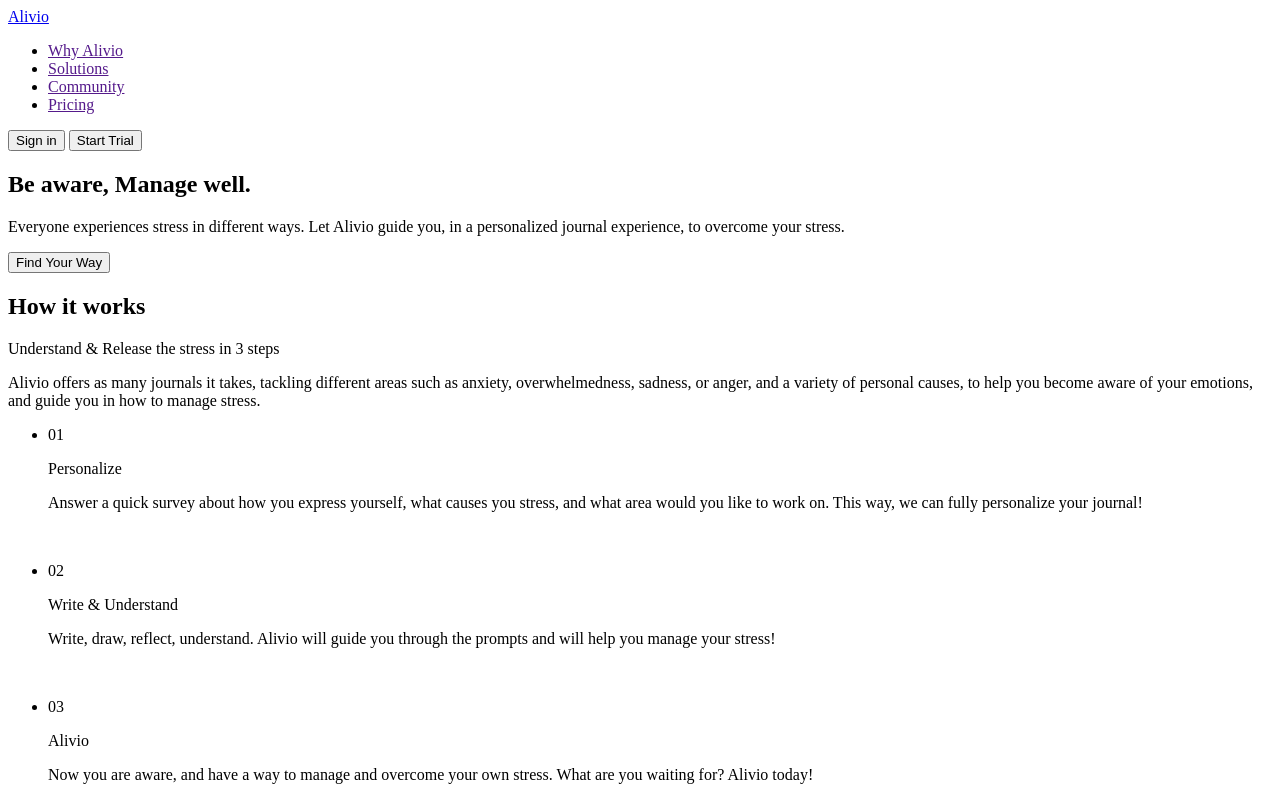
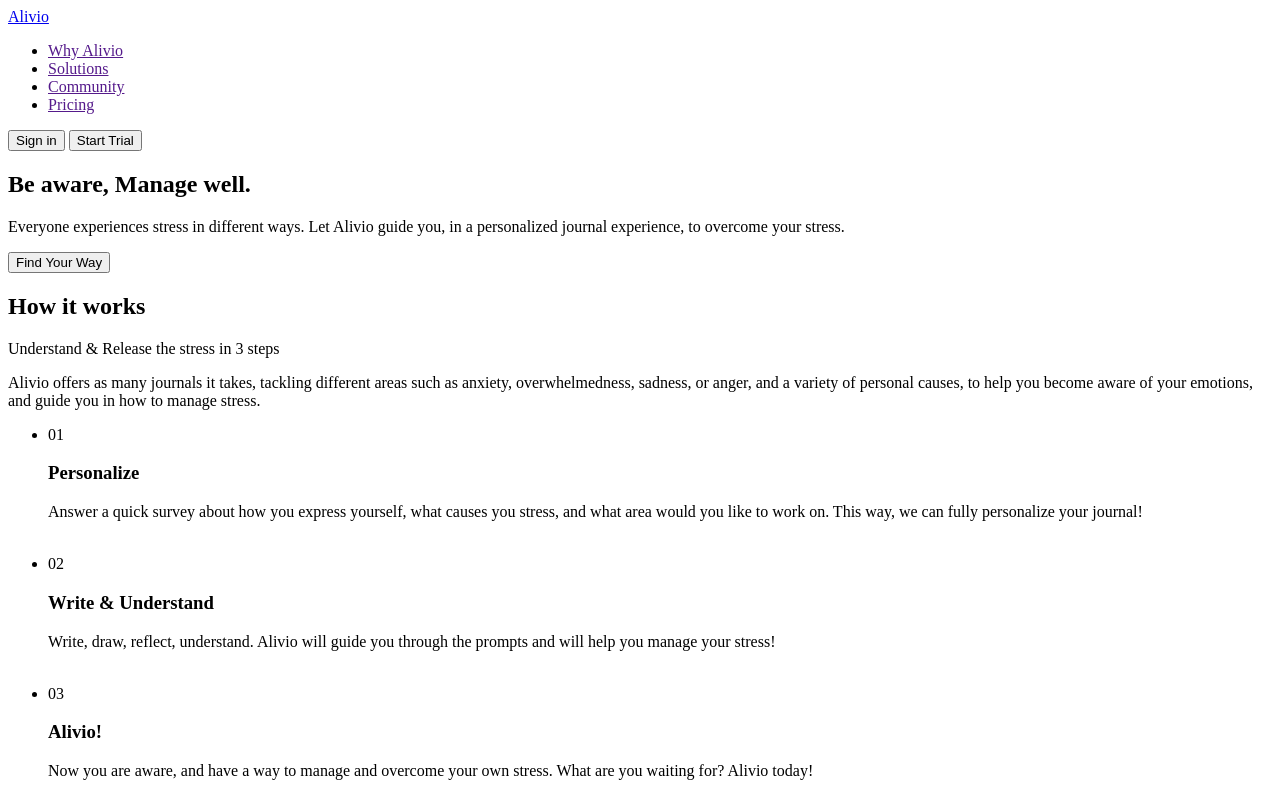
Before and after one commit to OksanaKuzich/sigma-hw-01, a plain HTML site: page index.html in a window 1280 px wide. Shown: the top 800 px of the page. Drawn offline with Linux system fonts and the light colour scheme.

Commit message:
fixed some tags

```diff
--- a/index.html
+++ b/index.html
@@ -31,7 +31,7 @@
       </section>
       <section>
         <h2>How it works</h2>
-        <p>Understand & Release the stress in 3 steps</p>
+        <p>Understand & Release the stress in 3 steps</р>
         <p>
           Alivio offers as many journals it takes, tackling different areas such
           as anxiety, overwhelmedness, sadness, or anger, and a variety of
@@ -40,8 +40,8 @@
         </p>
         <ul>
           <li>
-            <p>01</p>
-            <p>Personalize</p>
+            <span>01</span>
+            <h3>Personalize</h3>
             <p>
               Answer a quick survey about how you express yourself, what causes
               you stress, and what area would you like to work on. This way, we
@@ -50,8 +50,8 @@
             <img src="" />
           </li>
           <li>
-            <p>02</p>
-            <p>Write & Understand</p>
+            <span>02</span>
+            <h3>Write & Understand</h3>
             <p>
               Write, draw, reflect, understand. Alivio will guide you through
               the prompts and will help you manage your stress!
@@ -59,8 +59,8 @@
             <img src="" />
           </li>
           <li>
-            <p>03</p>
-            <p>Alivio</p>
+            <span>03</span>
+            <h3>Alivio!</h3>
             <p>
               Now you are aware, and have a way to manage and overcome your own
               stress. What are you waiting for? Alivio today!
```
